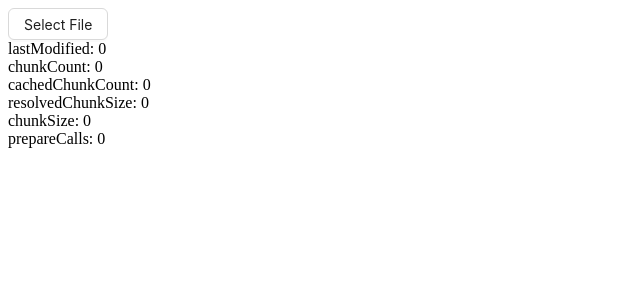
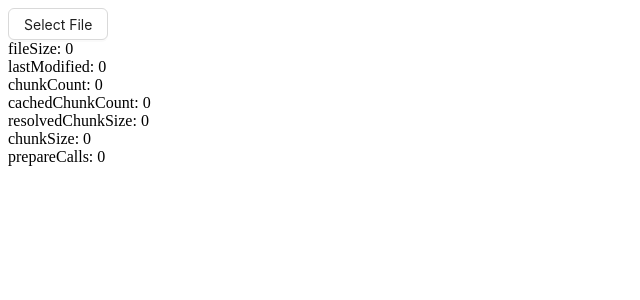
Before and after one commit to QDyanbing/things-you-dont-learn, a React (Vite) app in the folder packages/large-file-upload/: page / in a window 1280 px wide. Shown: the top 300 px of the page, without its empty margins (0-640 px from the left). Built offline with nearby package versions, Linux system fonts and the light colour scheme.

Commit message:
demo: show file size from prepare summary

```diff
--- a/packages/large-file-upload/src/App.tsx
+++ b/packages/large-file-upload/src/App.tsx
@@ -4,6 +4,7 @@ import { FileCoordinator } from "./sdk/FileCoordinator";
 
 export default function App() {
   const [fileName, setFileName] = useState("");
+  const [fileSize, setFileSize] = useState(0);
   const [fileLastModified, setFileLastModified] = useState(0);
   const [fileIdentity, setFileIdentity] = useState("");
   const [status, setStatus] = useState("");
@@ -24,6 +25,7 @@ export default function App() {
               const coordinator = new FileCoordinator(file as File, {});
 
               setFileName(coordinator.getFile().name);
+              setFileSize(0);
               setFileLastModified(coordinator.getFile().lastModified);
               setFileIdentity(coordinator.getFileIdentity());
               setStatus(coordinator.getStatus());
@@ -40,6 +42,7 @@ export default function App() {
               const latestPrepareResult = coordinator.getPrepareResult();
 
               setFileIdentity(prepareResult.fileIdentity);
+              setFileSize(prepareResult.fileSize);
               setStatus(prepareResult.status);
               setChunkCount(prepareResult.chunkCount);
               setCachedChunkCount(latestPrepareResult?.chunkCount ?? 0);
@@ -54,6 +57,7 @@ export default function App() {
           <Button>Select File</Button>
         </Upload>
         {fileName ? <div>file: {fileName}</div> : null}
+        <div>fileSize: {fileSize}</div>
         <div>lastModified: {fileLastModified}</div>
         {fileIdentity ? <div>identity: {fileIdentity}</div> : null}
         {status ? <div>status: {status}</div> : null}
```
